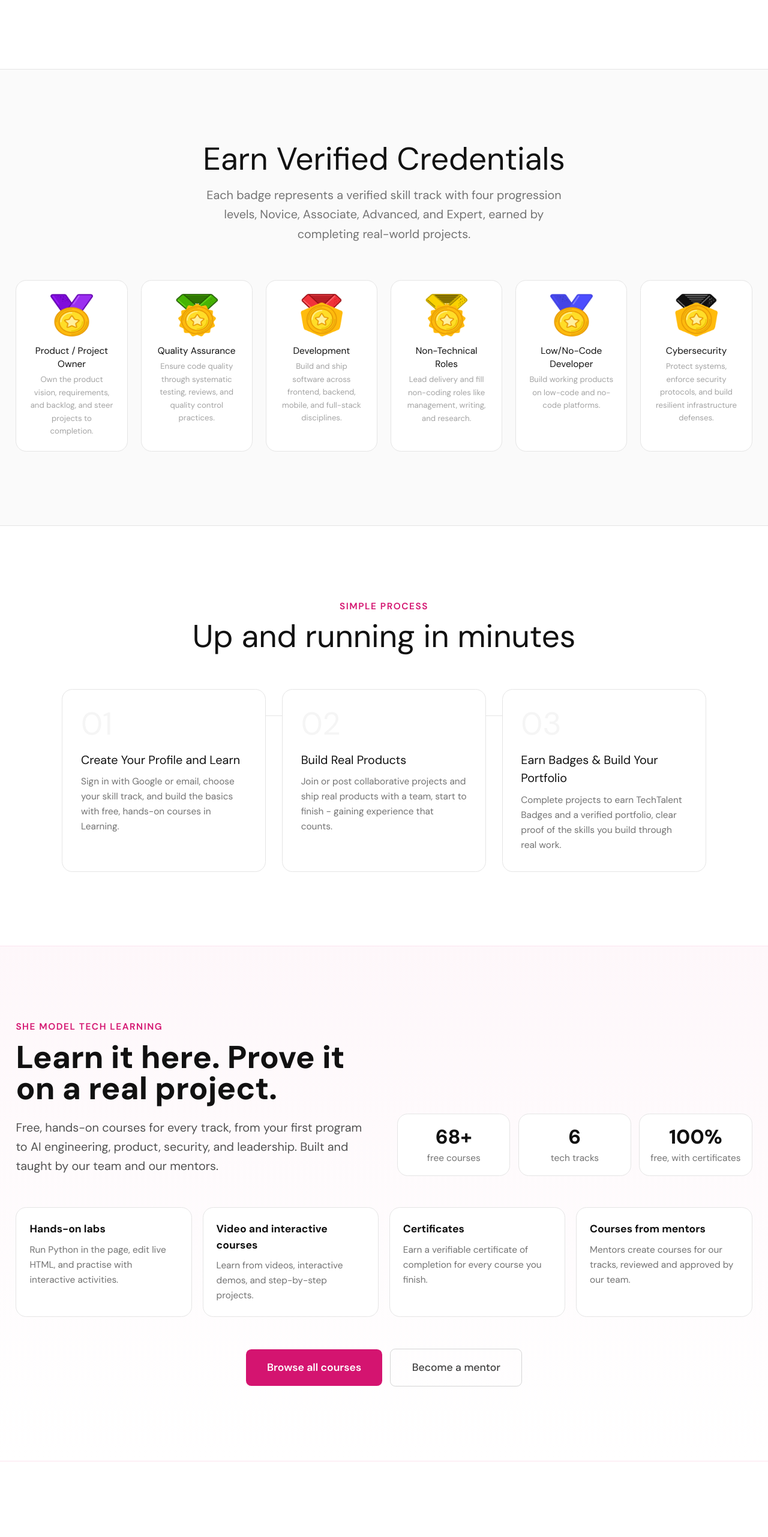
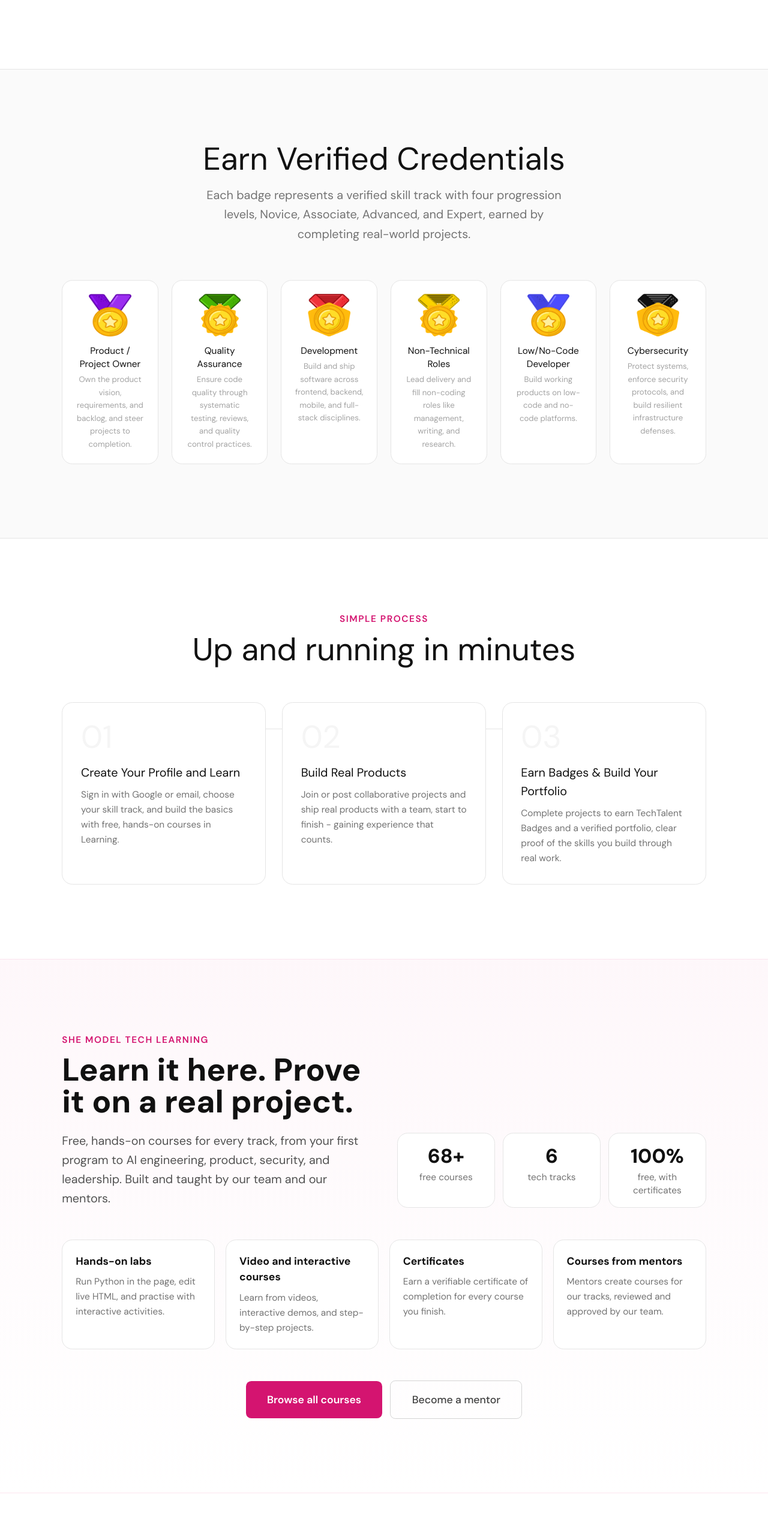
Before and after one commit to SHEMODELTECH/shemodeltech, a React (Create React App) app: page / in a window 1280 px wide. Shown: the part 724-3287 px from the top of the page at 60% size. Built offline with nearby package versions, Linux system fonts and the light colour scheme; no server answers; the database is empty.

Commit message:
Front page section widths; Events in Learning menu

```diff
--- a/src/Pages/LandingPage.jsx
+++ b/src/Pages/LandingPage.jsx
@@ -228,7 +228,7 @@
 
       {/* TECH BADGES */}
       <section className="py-20 sm:py-28 bg-gray-50 border-y border-gray-200">
-        <div className="max-w-7xl mx-auto px-4 sm:px-6">
+        <div className="max-w-5xl mx-auto px-4 sm:px-6">
           <div
             id="badges-head"
             data-animate
@@ -301,7 +301,7 @@
 
       {/* LEARNING */}
       <section className="py-20 sm:py-28 bg-gradient-to-b from-pink-50/60 to-white border-y border-pink-100">
-        <div className="max-w-7xl mx-auto px-4 sm:px-6">
+        <div className="max-w-5xl mx-auto px-4 sm:px-6">
           <div
             id="learn-head"
             data-animate
--- a/src/Pages/learning/LearningLayout.jsx
+++ b/src/Pages/learning/LearningLayout.jsx
@@ -70,8 +70,9 @@
   const items = [
     { to: '/learning', label: 'Learning', active: onLearning },
     ...(currentUser ? [] : [{ to: '/projects', label: 'Projects' }]),
+    { to: '/events', label: 'Events' },
     ...(currentUser ? [{ to: '/learning/my', label: 'My learning' }] : []),
-    // Visitors see only Learning and Projects; signed-in members get the mentor link.
+    // Signed-in members also get the mentor link.
     ...(!currentUser ? [] : [canTeach ? { to: '/teacher', label: 'Mentor Hub' } : { to: '/teach', label: 'Become a mentor' }]),
   ];
 
```
